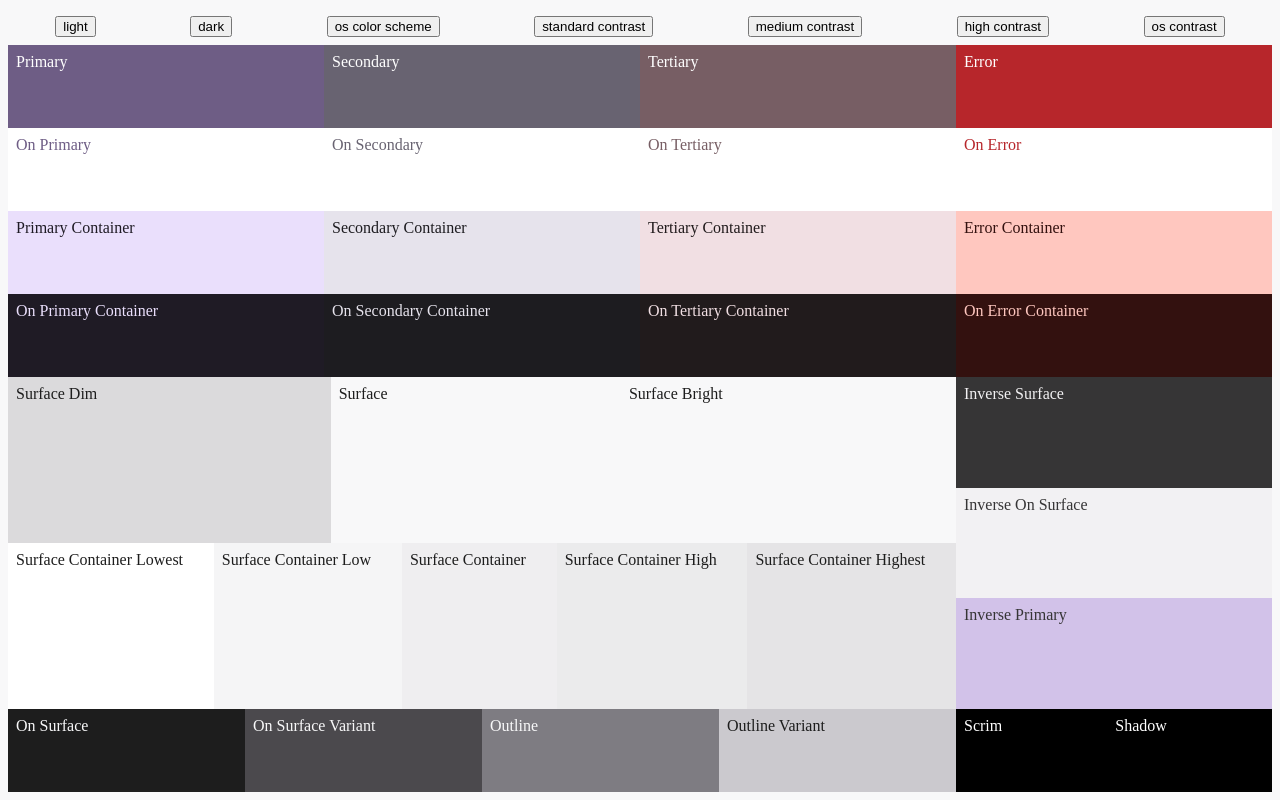
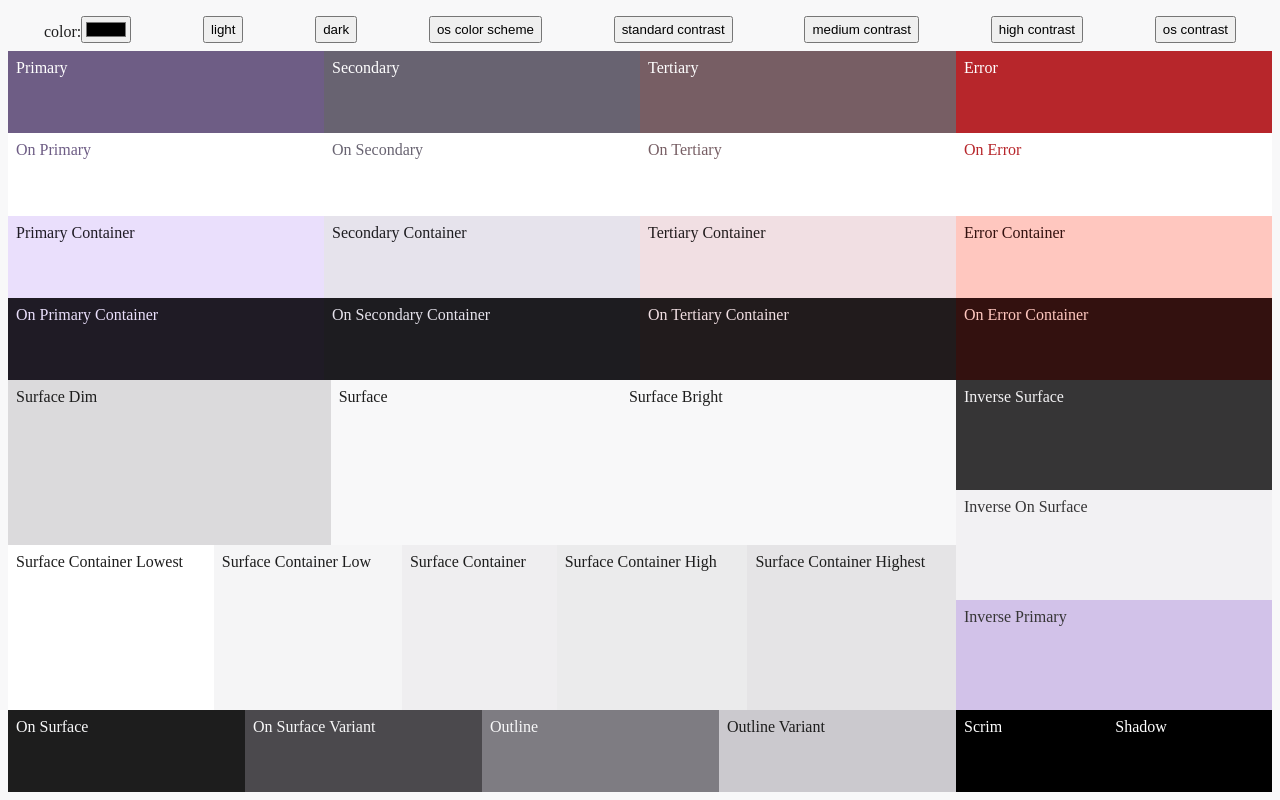
Before and after one commit to bengeendokter/m3-css-color-token-generator, a website built with Vite: page index.html in a window 1280 px wide. Built offline with nearby package versions, Linux system fonts and the light colour scheme.

Commit message:
Update demo

```diff
--- a/index.html
+++ b/index.html
@@ -5,7 +5,7 @@
   <meta charset="UTF-8" />
   <link rel="icon" type="image/svg+xml" href="/vite.svg" />
   <meta name="viewport" content="width=device-width, initial-scale=1.0" />
-  <title>Vite + TS</title>
+  <title>M3 CSS Colors</title>
   <link rel="stylesheet" type="text/css" href="theme/palette.css">
   <link rel="stylesheet" type="text/css" href="theme/light.css">
   <link rel="stylesheet" type="text/css" href="theme/dark.css">
@@ -19,6 +19,7 @@
 <body>
   <script type="module" src="/src/demo.ts"></script>
   <div class="buttons-container">
+    <label>color:<input type="color" id="color-picker"></input></label>
     <button id="light-button">light</button>
     <button id="dark-button">dark</button>
     <button id="os-color-scheme-button">os color scheme</button>
--- a/src/demo.ts
+++ b/src/demo.ts
@@ -1,4 +1,6 @@
-import { handleDarkThemeButtonPressed, handleHighContrastButtonPressed, handleLightThemeButtonPressed, handleMediumContrastButtonPressed, handleOsColorSchemeButtonPressed, handleOsContrastButtonPressed, handleStandardContrastButtonPressed } from "./theme";
+import { handleDarkThemeButtonPressed, handleHighContrastButtonPressed, handleLightThemeButtonPressed, handleMediumContrastButtonPressed, handleOsColorSchemeButtonPressed, handleOsContrastButtonPressed, handleStandardContrastButtonPressed, setTheme } from "./theme";
+
+setTheme();
 
  // @ts-ignore
 const lightButton: HTMLButtonElement = window["light-button"];
--- a/style.css
+++ b/style.css
@@ -1,6 +1,18 @@
 *
 {
     box-sizing: border-box;
+}
+
+:root {
+    accent-color: var(--md-sys-color-primary);
+
+    &:where(.light, .light-medium-contrast, .light-high-contrast) {
+        color-scheme: light;
+    }
+
+    &:where(.dark, .dark-medium-contrast, .dark-high-contrast) {
+        color-scheme: dark;
+    }
 }
 
 html
```
Also changed, not shown: README.md.
